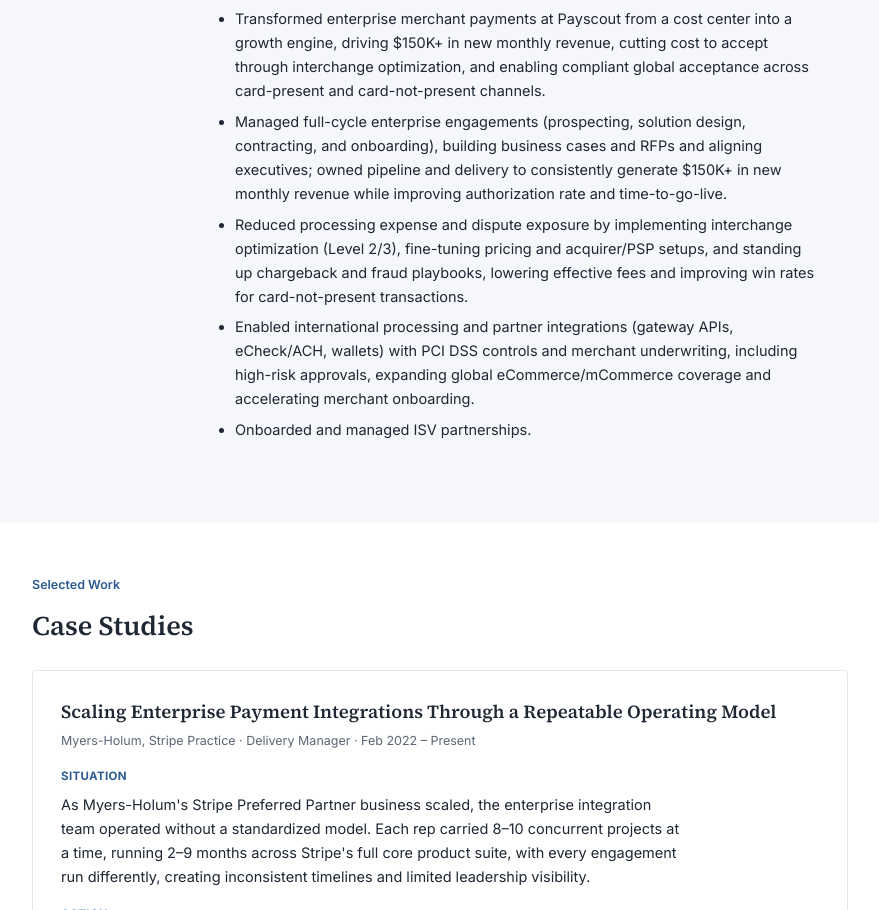
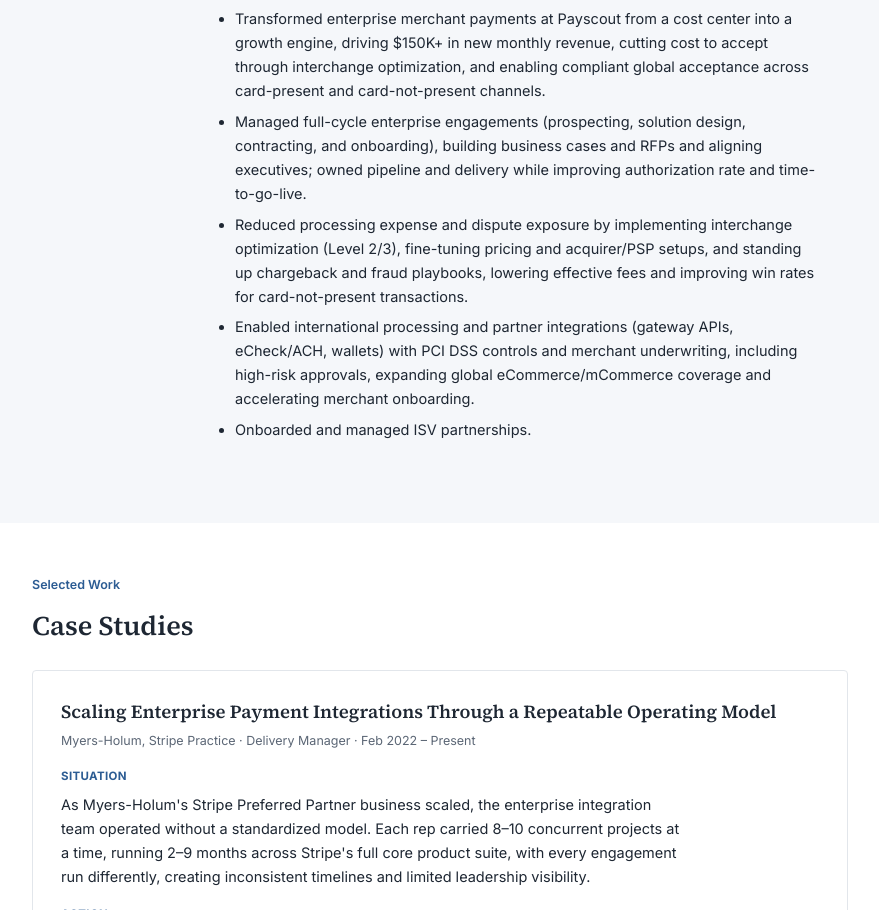
Before and after one commit to alvinortiz86/portfolio, a plain HTML site: page index.html in a window 1280 px wide. Shown: the part 3814-4724 px from the top of the page, without its empty margins (200-1079 px from the left). Drawn offline with Linux system fonts and the light colour scheme.

Commit message:
Update index.html

```diff
--- a/index.html
+++ b/index.html
@@ -450,7 +450,7 @@
           <div class="job-org">Payscout, Greater Los Angeles Area</div>
           <ul>
             <li>Transformed enterprise merchant payments at Payscout from a cost center into a growth engine, driving $150K+ in new monthly revenue, cutting cost to accept through interchange optimization, and enabling compliant global acceptance across card-present and card-not-present channels.</li>
-            <li>Managed full-cycle enterprise engagements (prospecting, solution design, contracting, and onboarding), building business cases and RFPs and aligning executives; owned pipeline and delivery to consistently generate $150K+ in new monthly revenue while improving authorization rate and time-to-go-live.</li>
+            <li>Managed full-cycle enterprise engagements (prospecting, solution design, contracting, and onboarding), building business cases and RFPs and aligning executives; owned pipeline and delivery while improving authorization rate and time-to-go-live.</li>
             <li>Reduced processing expense and dispute exposure by implementing interchange optimization (Level 2/3), fine-tuning pricing and acquirer/PSP setups, and standing up chargeback and fraud playbooks, lowering effective fees and improving win rates for card-not-present transactions.</li>
             <li>Enabled international processing and partner integrations (gateway APIs, eCheck/ACH, wallets) with PCI DSS controls and merchant underwriting, including high-risk approvals, expanding global eCommerce/mCommerce coverage and accelerating merchant onboarding.</li>
             <li>Onboarded and managed ISV partnerships.</li>
```
